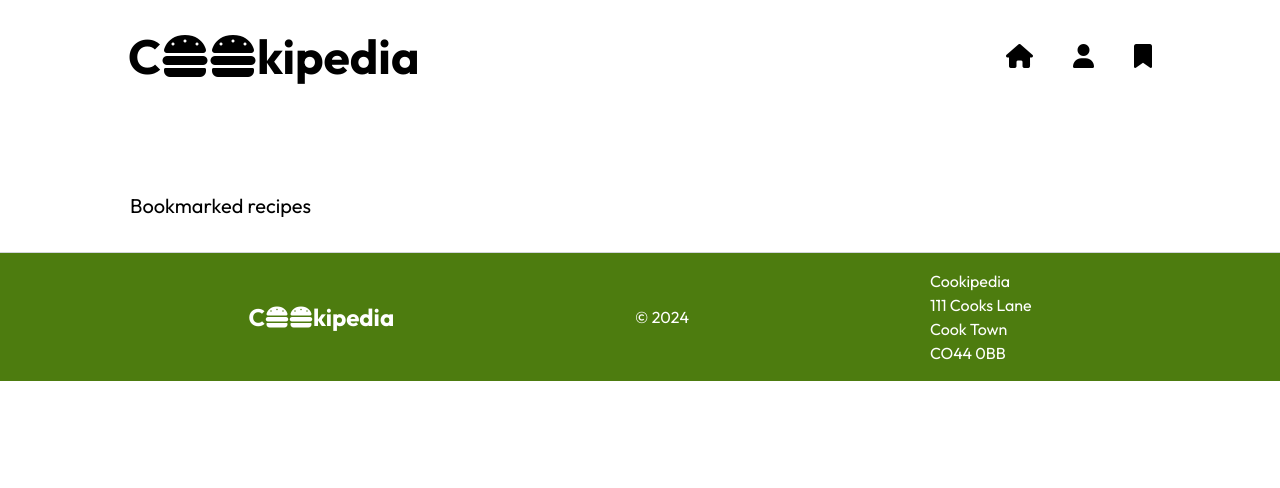
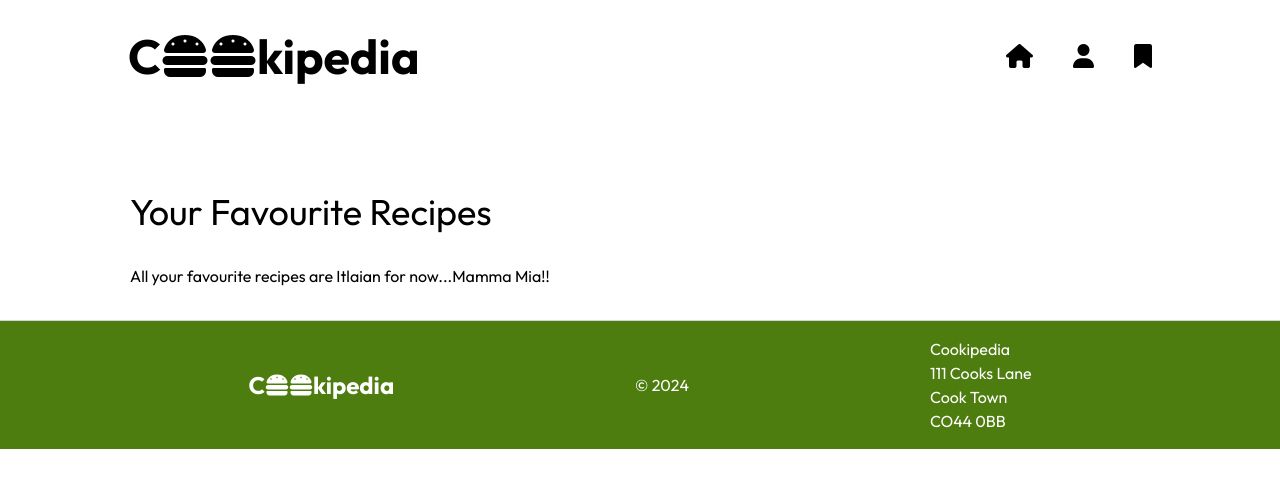
Before and after one commit to c-tregunna/recipe-finder, a website: page bookmarks.html in a window 1280 px wide. Drawn offline with nearby package versions, Linux system fonts and the light colour scheme; no server answers.

Commit message:
update title in bookmark page

```diff
--- a/bookmarks.html
+++ b/bookmarks.html
@@ -29,13 +29,14 @@
 
                 <a href="bookmarks.html"><i class="fa-solid fa-bookmark hover:text-lime-700 transition-color duration-300 ease-in-out" data-tooltip-target="tooltip-bookmark" data-tooltip-placement="bottom"></i></a>
                 <div id="tooltip-bookmark" role="tooltip" class="absolute z-10 invisible inline-block px-3 py-1 text-xs font-light text-white bg-lime-700 rounded-lg shadow-sm opacity-0 tooltip">
-                    FYour Favourites
+                    Your Favourites
                     <div class="tooltip-arrow" data-popper-arrow></div>
                 </div>
             </div>
         </nav>
         <main class="w-10/12 max-w-[1020px] flex flex-col mx-auto mt-20 gap-8">
-            <p class="text-xl">Bookmarked recipes</p>
+            <h2 class="text-4xl">Your Favourite Recipes</h2>
+            <p>All your favourite recipes are Itlaian for now...Mamma Mia!!</p>
             <div id="recipes" class="flex flex-col items-center flex-wrap md:flex-row md:justify-between">
 
             </div>
```
